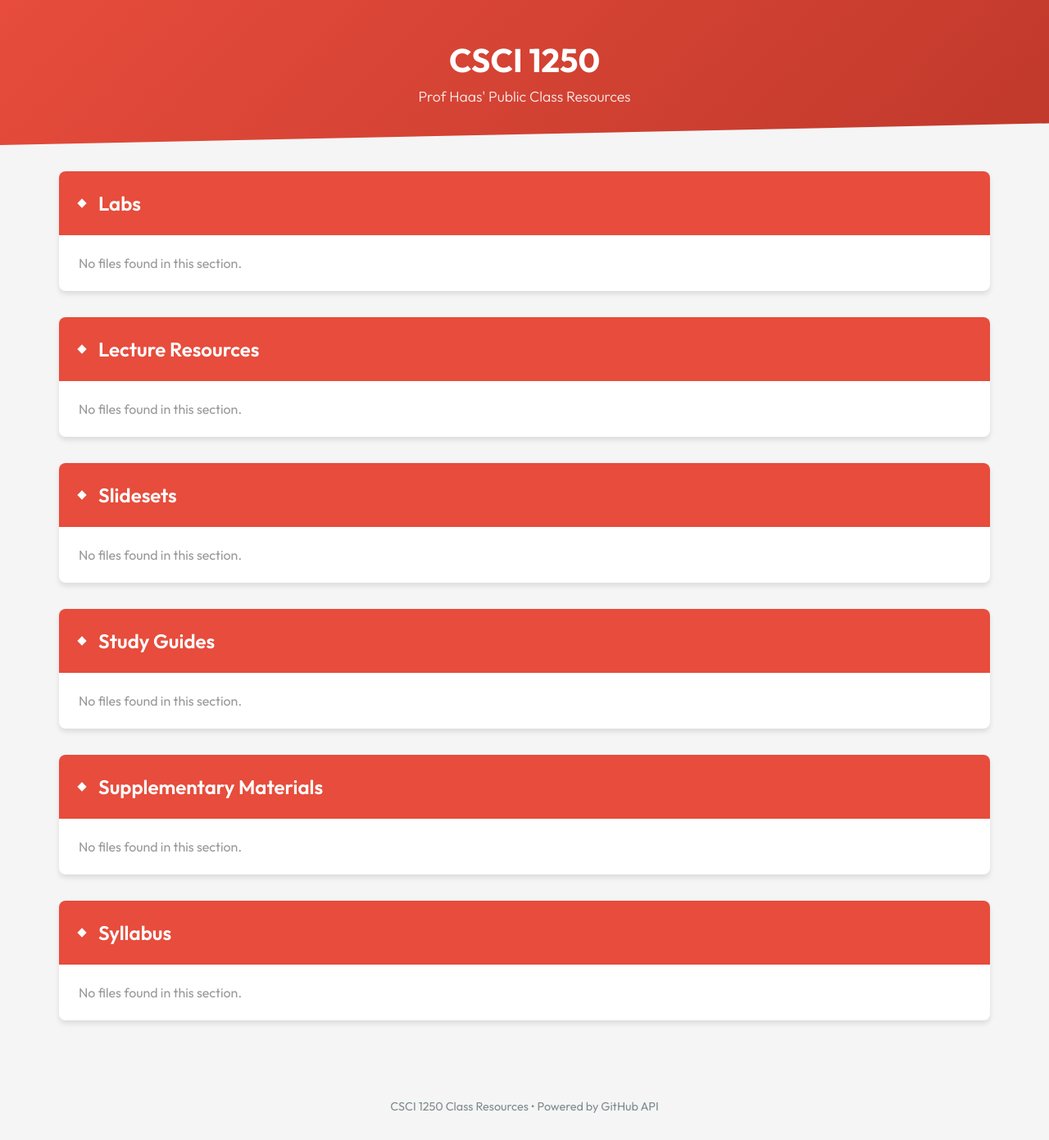
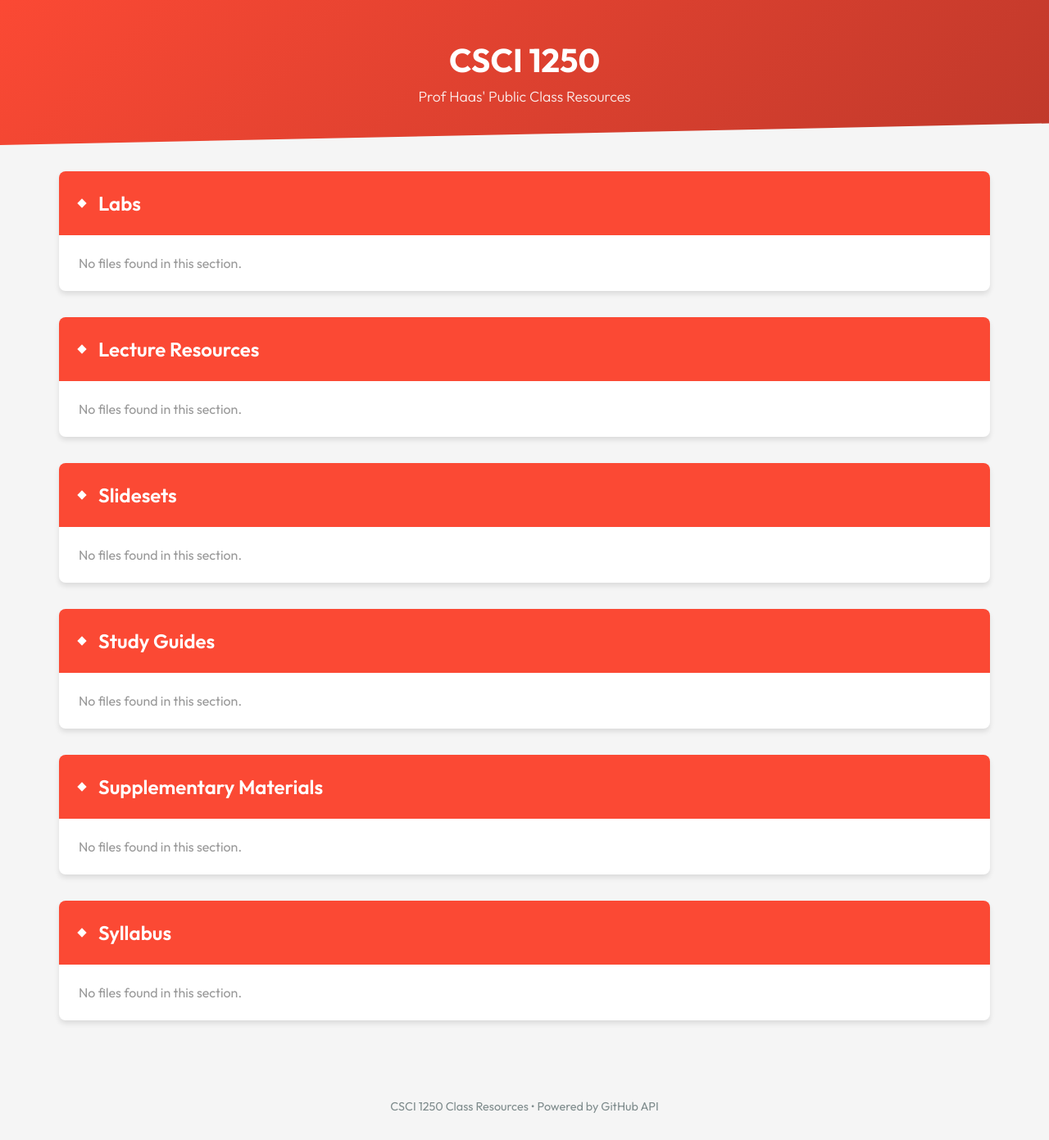
Before and after one commit to CSCI-1250/class_resources_public, a Jekyll site: the page index.html, which Jekyll copies as it is, in a window 1280 px wide. Shown: the whole page at 82% size. Built offline with Jekyll 4.4.1, drawn with Linux system fonts in a browser that asks for light colours.

Commit message:
Make colors more consistent

```diff
--- a/_layouts/custom_post.html
+++ b/_layouts/custom_post.html
@@ -24,7 +24,7 @@
     </style>
   </head>
   <body>
-    <header class="border-bottom-thick px-2 clearfix" style="background-color: #fb4934; color: white;">
+    <header class="border-bottom-thick px-2 clearfix" style="background: linear-gradient(135deg, #fb4934 0%, #c0392b 100%); color: white;">
       <div class="left sm-width-full py-1 mt-1 mt-lg-0">
         <a class="align-middle link-primary text-accent" href="{{ site.baseurl }}/" style="color: white;">
           {{ site.title }}
--- a/index.html
+++ b/index.html
@@ -28,7 +28,7 @@
         }
 
         header {
-            background: linear-gradient(135deg, #e74c3c 0%, #c0392b 100%);
+            background: linear-gradient(135deg, #fb4934 0%, #c0392b 100%);
             color: white;
             padding: 3rem 2rem;
             text-align: center;
@@ -62,7 +62,7 @@
         }
 
         .section-header {
-            background: #e74c3c;
+            background: #fb4934;
             color: white;
             padding: 1.5rem;
             font-size: 1.5rem;
```
